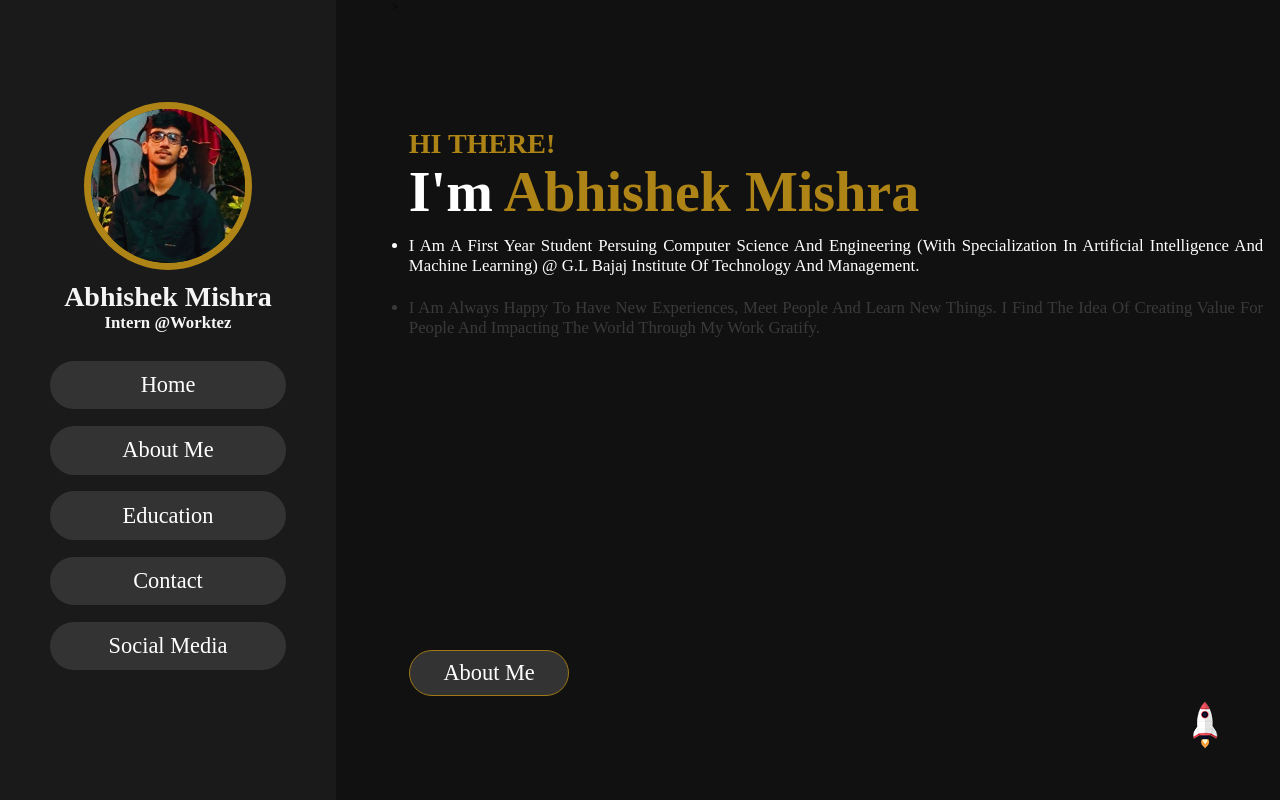
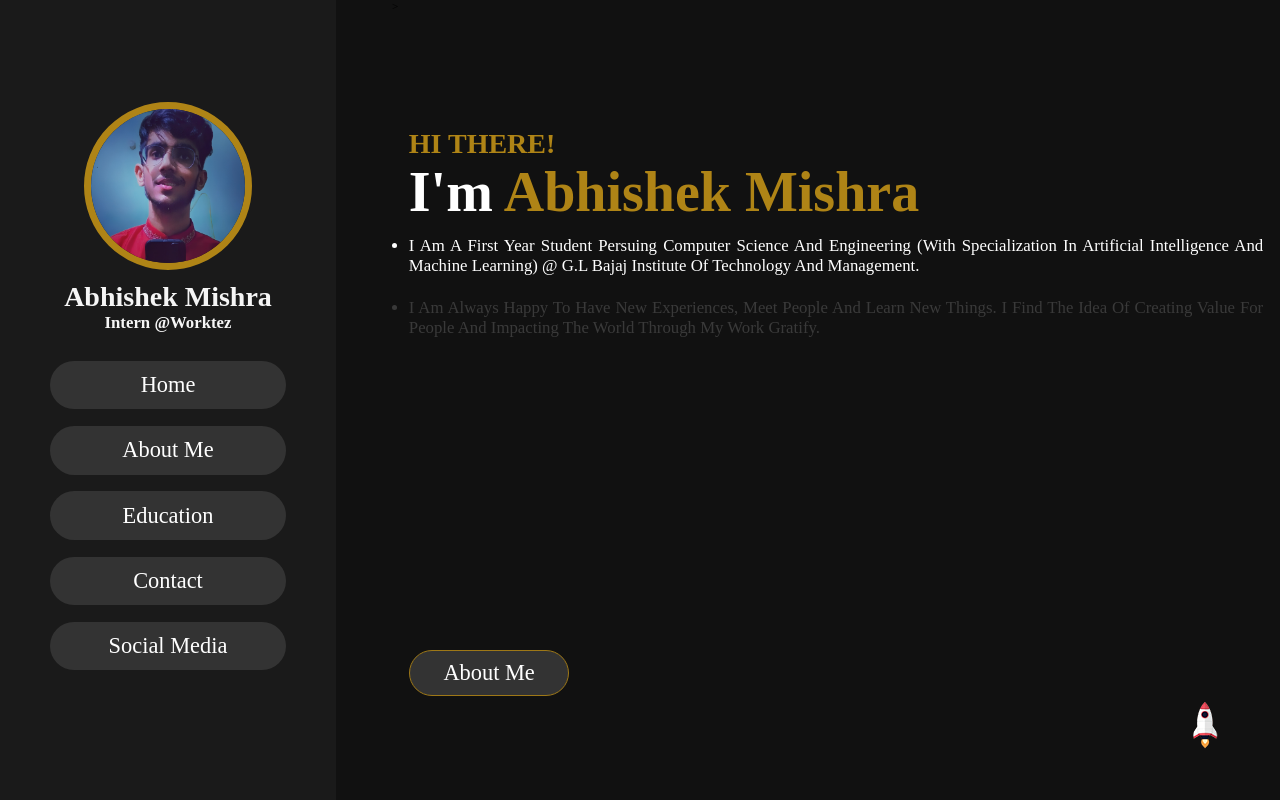
Before and after one commit to abhishek-mishra019/Portfolio-Website, a plain HTML site: page index.html in a window 1280 px wide. Shown: the top 800 px of the page. Drawn offline with nearby package versions, Linux system fonts and the light colour scheme; some icons are missing.

Commit message:
changed profile

```diff
--- a/index.html
+++ b/index.html
@@ -12,7 +12,7 @@
     <!-- Header starts here-->>
    <header>
         <div class="user">
-            <img src="/img/main-img.jpg" alt="profile-image">
+            <img src="/img/profile.jpg" alt="profile-image">
             <h2 class="name">Abhishek Mishra</h2>
             <h3 class="post">Intern @Worktez</h3>
 
```
